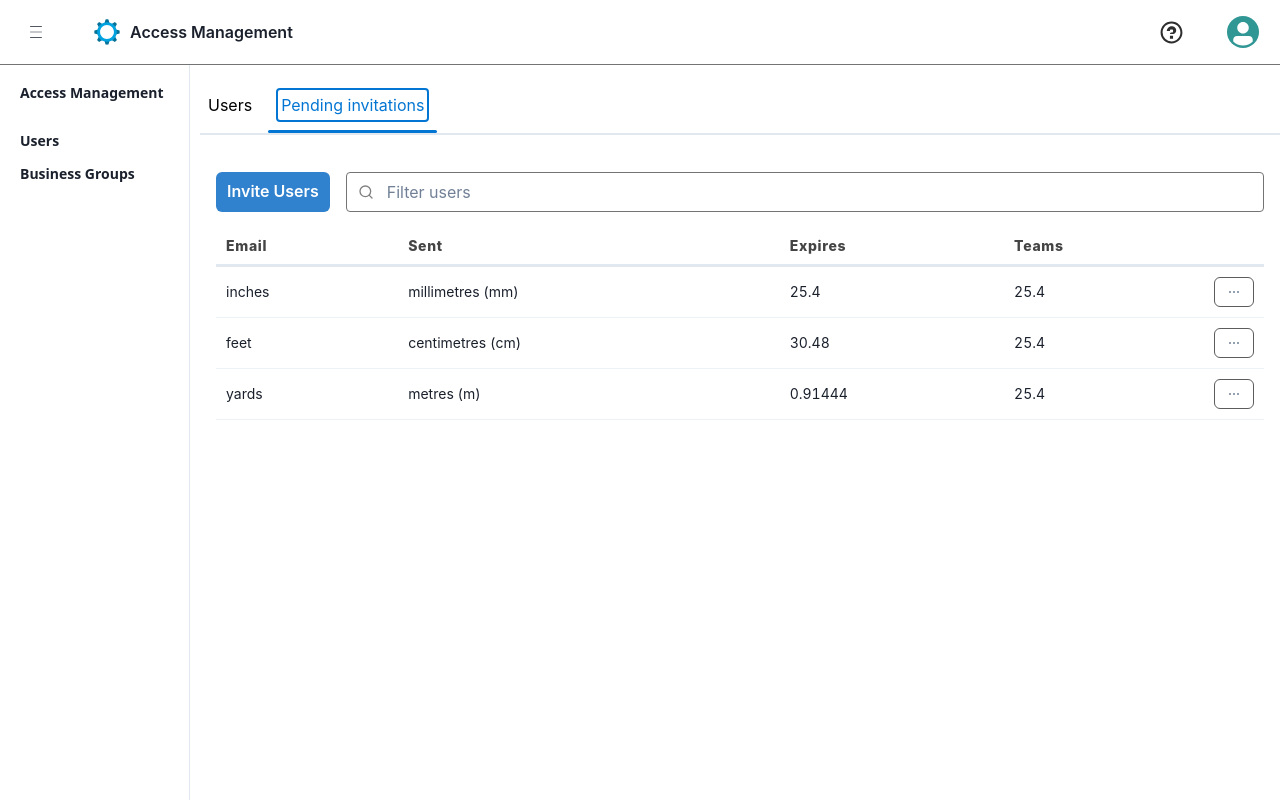
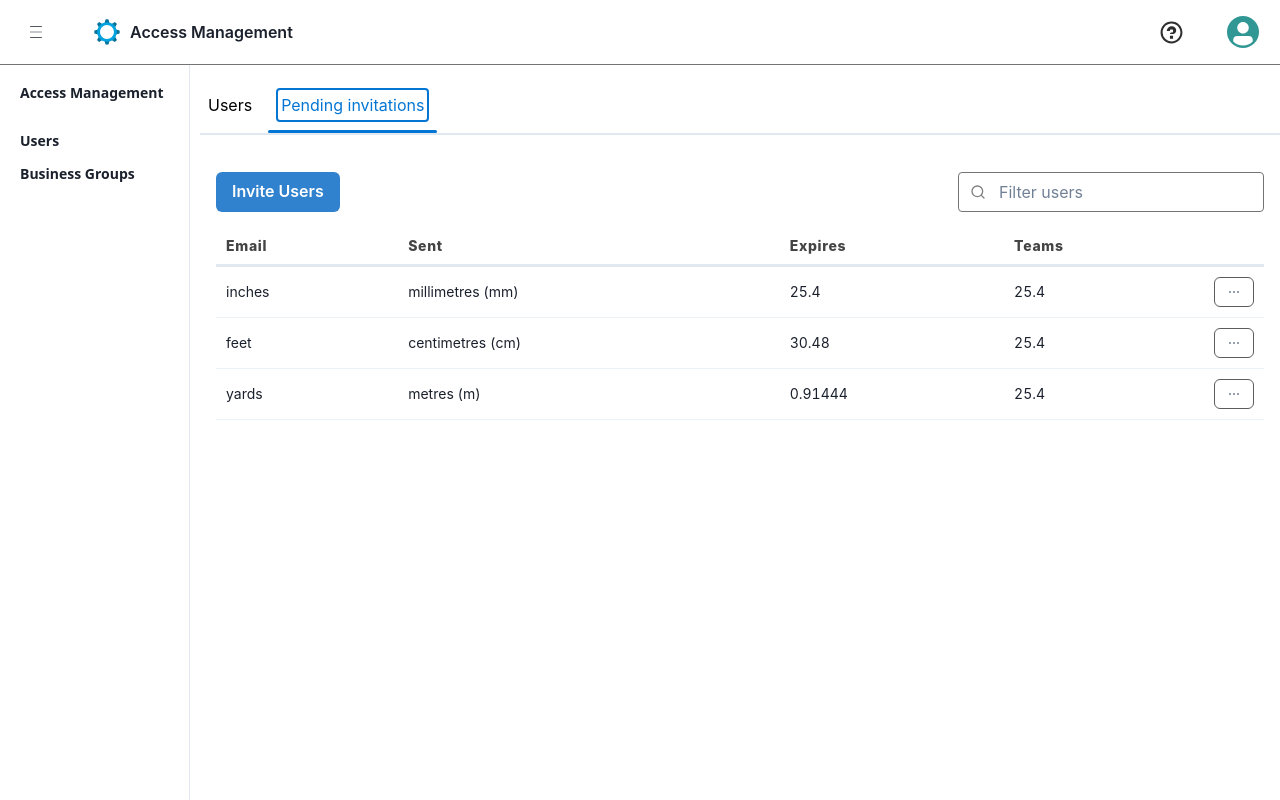
Before and after one commit to MuleCraft/anypoint-platform, a React (Vite) app: page /accounts/users/pending in a window 1280 px wide. Built offline with nearby package versions, Linux system fonts and the light colour scheme; what @supabase/auth-helpers-react would draw is missing.

Commit message:
fixed bug

```diff
--- a/src/components/AM-Component/pendingInvitation.jsx
+++ b/src/components/AM-Component/pendingInvitation.jsx
@@ -91,7 +91,7 @@ const ConversionTable = () => {
 
     return (
         <Box >
-            <Flex alignItems="center" justifyContent="space-between" >
+            <Flex alignItems="center" justifyContent="space-between"  >
                 <Button colorScheme="blue" onClick={onOpen}>Invite Users</Button>
                 <Modal onClose={onClose} isOpen={isOpen} isCentered size="xl">
                     <ModalOverlay />
@@ -135,7 +135,7 @@ const ConversionTable = () => {
                         </form>
                     </ModalContent>
                 </Modal>
-                <InputGroup>
+                <InputGroup maxW="-webkit-fit-content">
                     <InputLeftElement
                         pointerEvents="none"
                         top={4}
```
